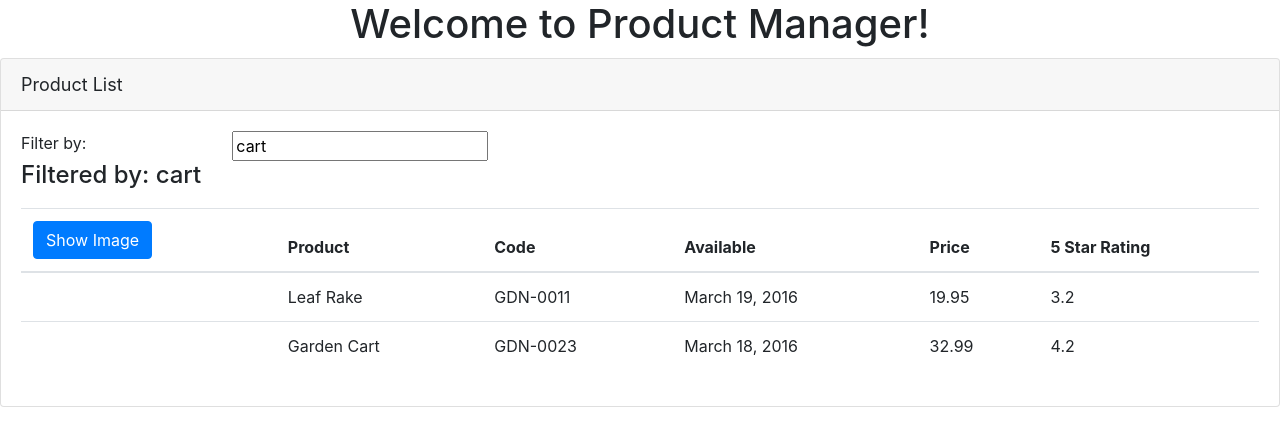
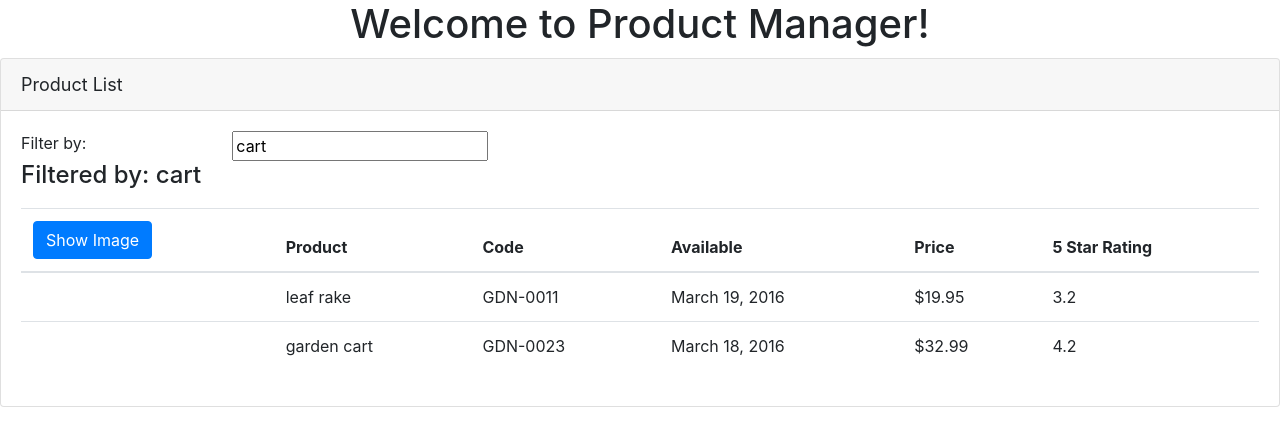
Before and after one commit to mehmetozkaya/Steadman, an Angular app in the folder SteadmanWeb/: page / in a window 1280 px wide. Shown: the top 446 px of the page. Built offline with nearby package versions, Linux system fonts and the light colour scheme.

Commit message:
pipes added

```diff
--- a/SteadmanWeb/src/app/products/product-list.component.html
+++ b/SteadmanWeb/src/app/products/product-list.component.html
@@ -40,10 +40,10 @@
                         [style.width.px]='imageWidth'
                         [style.margin.px]='imageMargin'>
                 </td>
-                <td>{{product.productName}}</td>
+                <td>{{product.productName | lowercase }}</td>
                 <td>{{product.productCode}}</td>
                 <td>{{product.releaseDate}}</td>
-                <td>{{product.price}}</td>
+                <td>{{product.price | currency:'USD':'symbol':'1.2-2'}}</td>
                 <td>{{product.starRating}}</td>
             </tr>
         </tbody>
```
